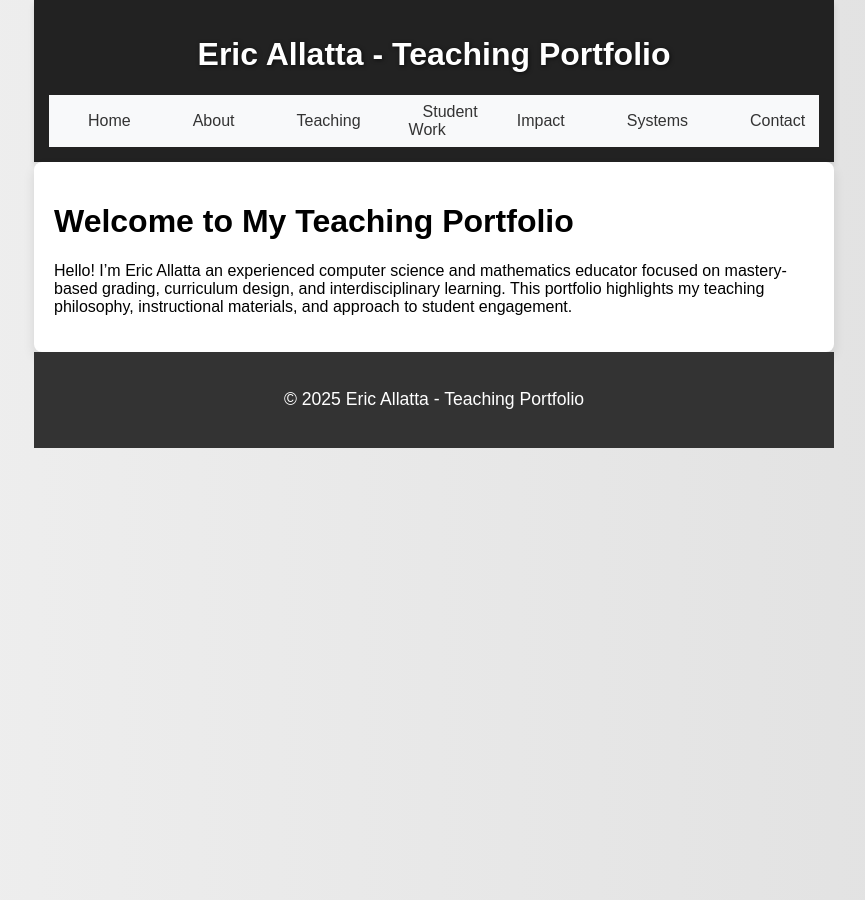
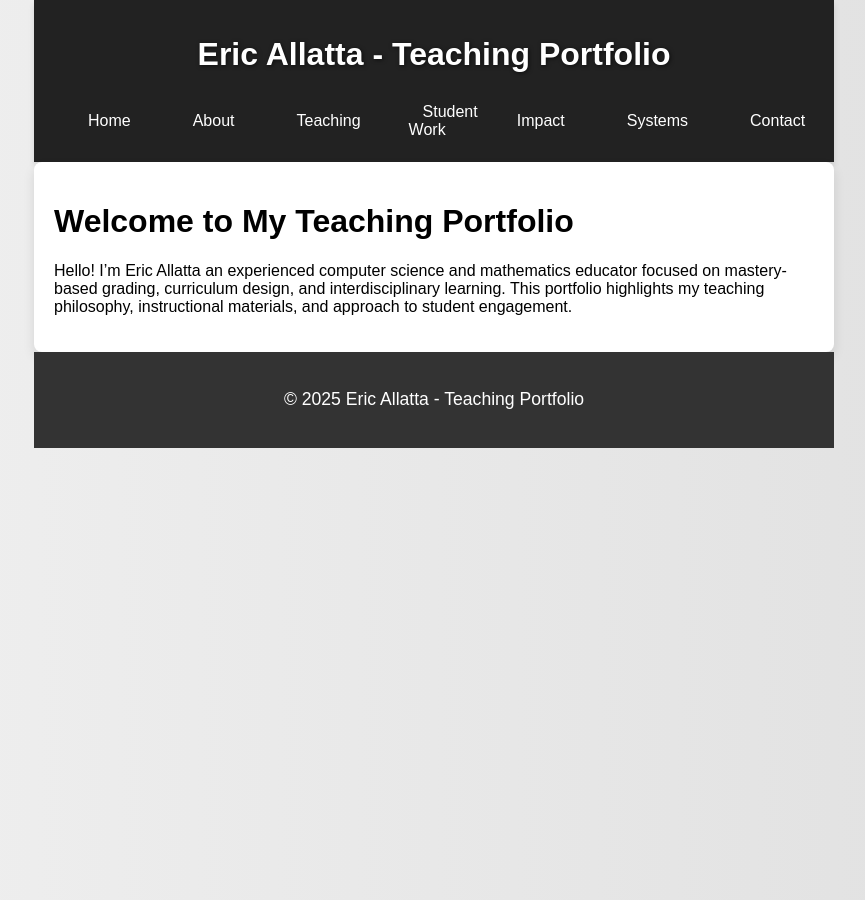
Before and after one commit to MrAllatta/teaching-portfolio, a Jekyll site: the page built from index.md, in a window 1280 px wide. Shown: the whole page, without its empty margins (206-1071 px from the left). Built offline with Jekyll 4.4.1, drawn with Linux system fonts in a browser that asks for light colours.

```diff
--- a/assets/css/style.css
+++ b/assets/css/style.css
@@ -20,6 +20,10 @@ header h1 {
     font-size: 2em;
     font-weight: bold;
     text-shadow: 1px 1px 4px rgba(0, 0, 0, 0.6); /* Adding a shadow for better contrast */
+}
+
+header ul {
+    background: #222;
 }
 
 nav a {
@@ -70,7 +74,6 @@ footer {
 }
 
 .site-nav {
-  background: #f8f9fa;
   padding: 0.5em 1em;
   font-family: sans-serif;
 }
@@ -90,7 +93,6 @@ footer {
 
 .nav-menu a {
   text-decoration: none;
-  color: #333;
   padding: 0.5em;
 }
 
@@ -101,7 +103,6 @@ footer {
 .dropdown {
   display: none;
   position: absolute;
-  background: white;
   list-style: none;
   padding: 0.5em 0;
   box-shadow: 0 2px 5px rgba(0,0,0,0.1);
```
